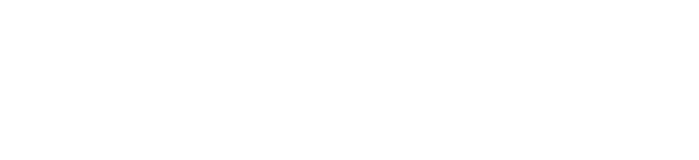
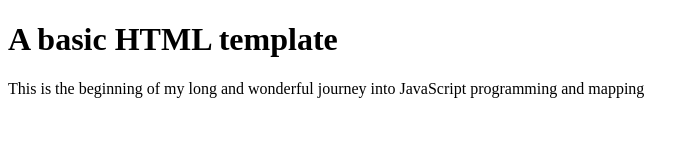
Before and after one commit to cleste2/map672, a plain HTML site: page Module-01/Index.html in a window 1280 px wide. Shown: the whole page, without its empty margins (0-699 px from the left). Drawn offline with Linux system fonts and the light colour scheme.

Commit message:
add intro copy

```diff
--- a/Module-01/Index.html
+++ b/Module-01/Index.html
@@ -6,6 +6,7 @@
 <meta name='viewport' content='initial-scale=1,maximum-scale=1,user-scalable=no' />
 </head>
 <body>
-<h1></h1>
+<h1>A basic HTML template</h1>
+    <p>This is the beginning of my long and wonderful journey into JavaScript programming and mapping</p>
 </body>
 </html>
```
